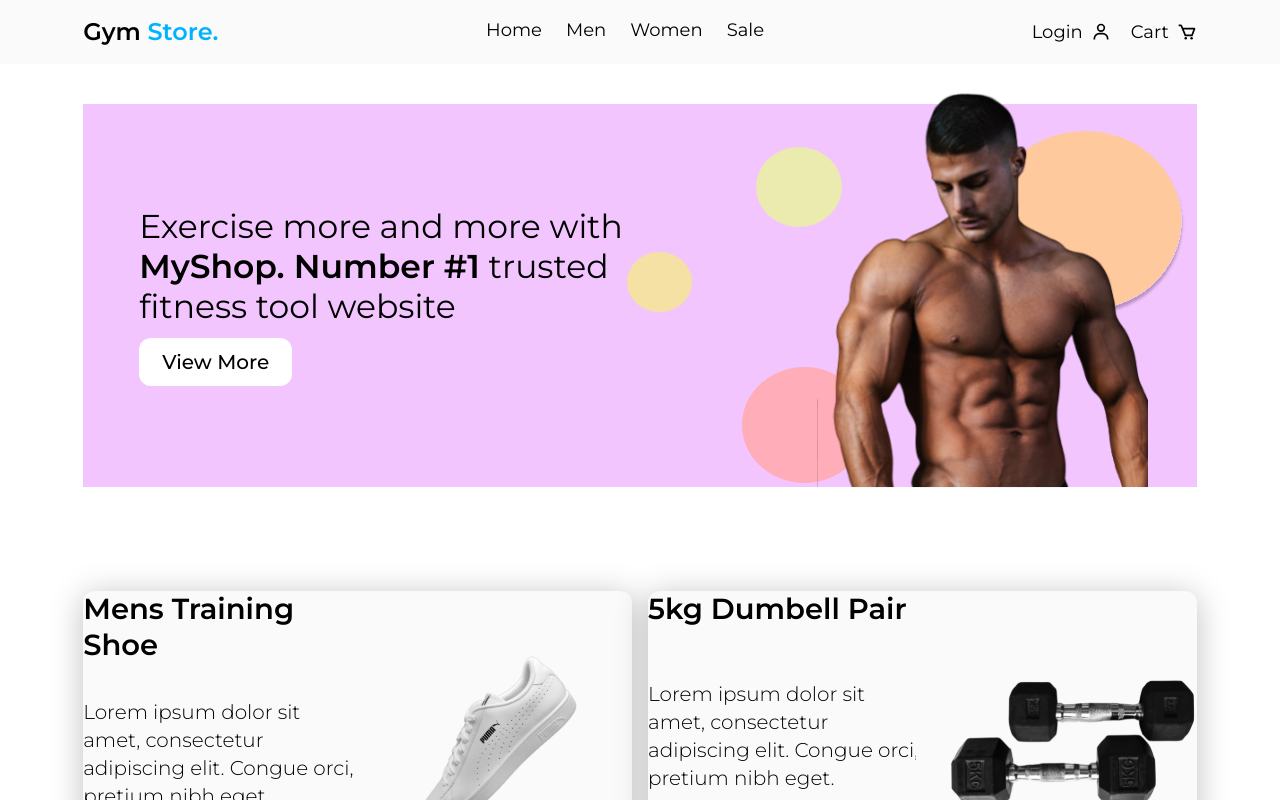
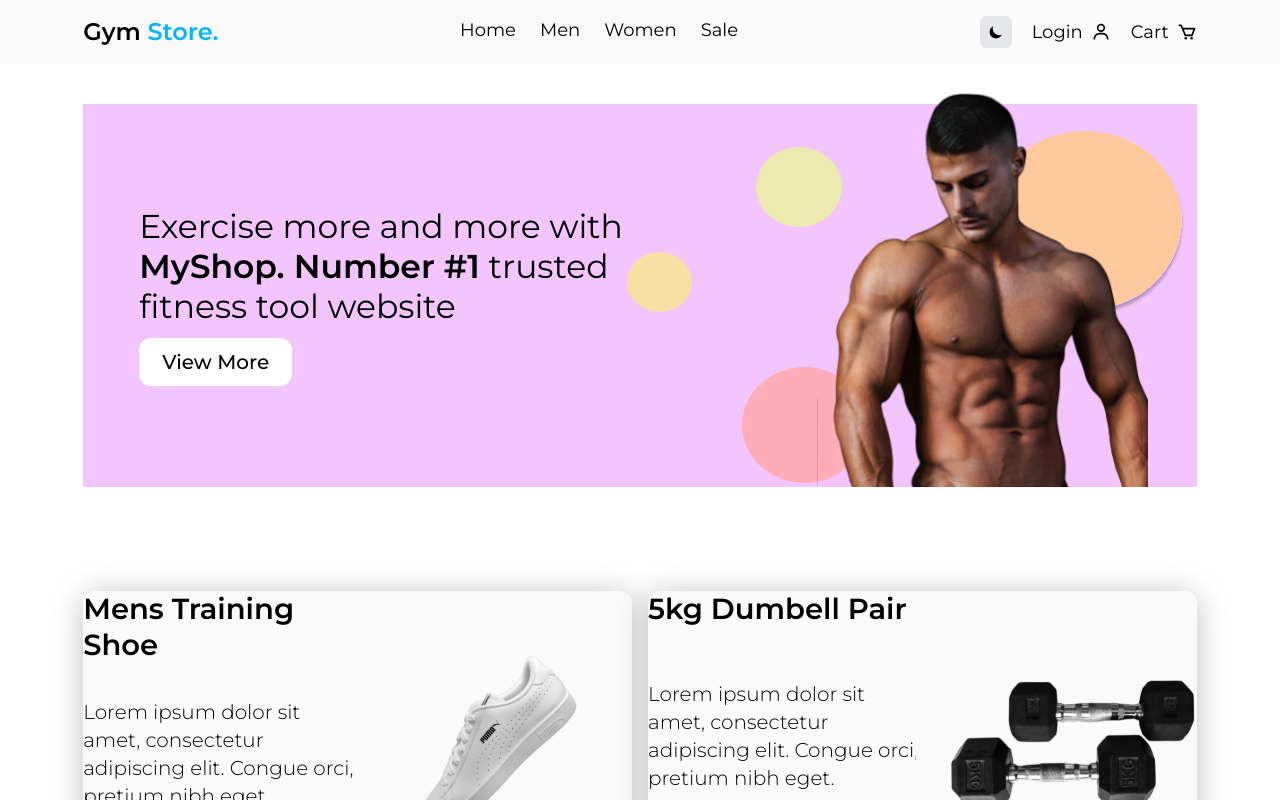
Before and after one commit to gift56/fitness_shop, a React (Vite) app: page / in a window 1280 px wide. Shown: the top 800 px of the page. Built offline with nearby package versions, Linux system fonts and the light colour scheme.

Commit message:
working on light dark mode

```diff
--- a/src/components/Header.jsx
+++ b/src/components/Header.jsx
@@ -6,6 +6,7 @@ import { HiMoon, HiOutlineSun } from "react-icons/hi";
 
 const Header = () => {
   const [mobileScreen, setMobileScreen] = useState(false);
+  const [mount, setMount] = useState(false);
   const [theme, setTheme] = useState(null);
   const scrollLinks = [
     {
@@ -38,13 +39,14 @@ const Header = () => {
       text: "Cart",
     },
   ];
+  useEffect(() => {
 
-  useEffect(() => {
     if (window.matchMedia("(prefers-color-scheme: dark)").matches) {
       setTheme("dark");
     } else {
       setTheme("light");
     }
+    setMount(true);
   }, []);
 
   useEffect(() => {
@@ -57,6 +59,32 @@ const Header = () => {
 
   const handleThemeSwitch = () => {
     setTheme(theme === "dark" ? "light" : "dark");
+  };
+
+  const renderThemeChangerIcon = () => {
+    if (!mount) return null;
+
+    if (theme === "dark") {
+      return (
+        <button
+          type="button"
+          className="bg-gray-200 dark:bg-gray-600 p-2 rounded-md hover:ring-2 hover:ring-gray-300 dark:hover:ring-gray-600"
+          onClick={handleThemeSwitch}
+        >
+          <HiOutlineSun fontSize={17} />
+        </button>
+      );
+    } else {
+      return (
+        <button
+          type="button"
+          className="bg-gray-200 p-2 rounded-md hover:ring-2 hover:ring-gray-300"
+          onClick={handleThemeSwitch}
+        >
+          <HiMoon fontSize={16} />
+        </button>
+      );
+    }
   };
 
   return (
@@ -82,12 +110,7 @@ const Header = () => {
             ))}
           </nav>
           <div className="flex gap-5 items-center">
-            {/* <button
-              className="bg-green-200 p-4 rounded-3xl"
-              onClick={handleThemeSwitch}
-            >
-              Dark Mode
-            </button> */}
+            {renderThemeChangerIcon()}
             {cartIcons.map(({ icon, text, to }, i) => (
               <Link
                 to={to}
```
